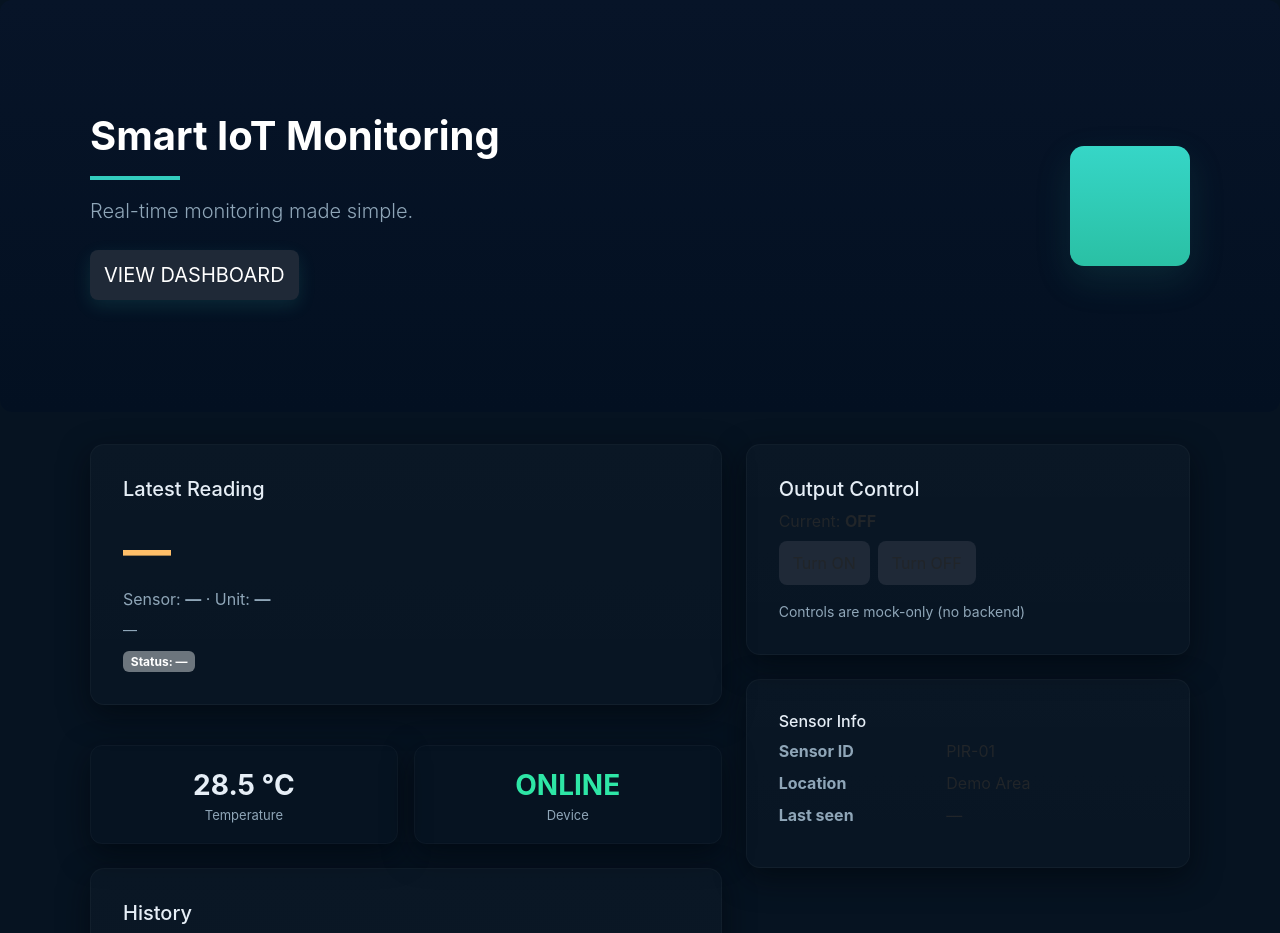
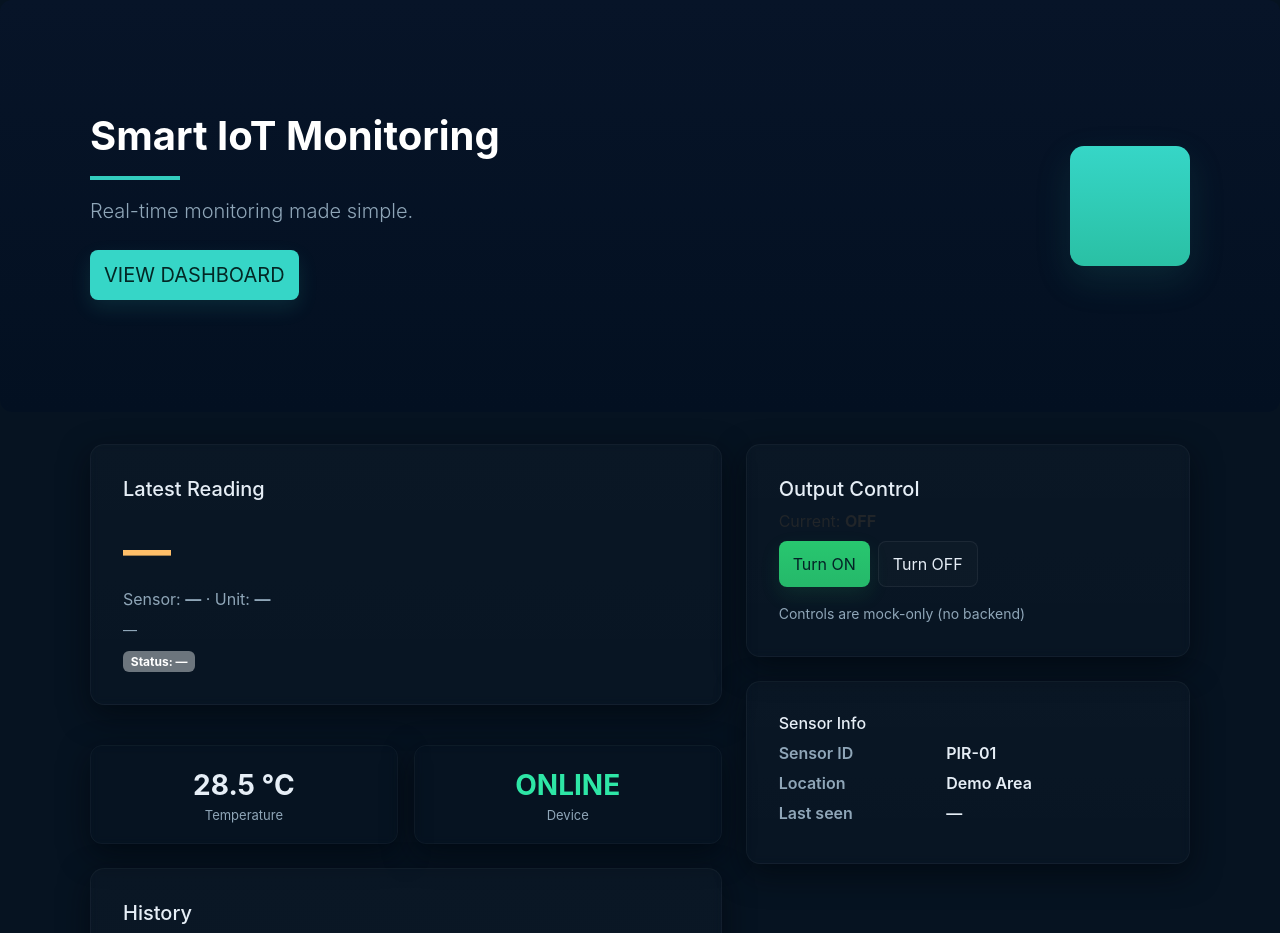
Before and after one commit to abduldidaagun6767/DevOps-Prelim-Practical-Exam, a FastAPI app: page / in a window 1280 px wide. Shown: the top 933 px of the page. Run offline with FastAPI, Linux system fonts and the light colour scheme.

Commit message:
UI: improve contrast, button visibility, and sensor-info readability

```diff
--- a/static/styles.css
+++ b/static/styles.css
@@ -18,7 +18,7 @@
 .brand .subtitle{ margin:0; color:var(--muted); font-size:13px }
 .icon-btn{ background:transparent; border:1px solid rgba(255,255,255,0.04); color:inherit; padding:6px 8px; border-radius:8px; cursor:pointer }
 .grid{ display:grid; grid-template-columns: 1fr 340px; gap:18px; margin-top:18px }
-.card{ background:linear-gradient(180deg, rgba(255,255,255,0.02), rgba(255,255,255,0.01)); padding:16px; border-radius:14px; box-shadow: 0 10px 30px rgba(2,6,12,0.6); border:1px solid rgba(255,255,255,0.03) }
+.card{ background:linear-gradient(180deg, rgba(255,255,255,0.02), rgba(255,255,255,0.01)); padding:16px; border-radius:14px; box-shadow: 0 10px 30px rgba(2,6,12,0.6); border:1px solid rgba(255,255,255,0.04); backdrop-filter: blur(4px) }
 .stat-card{ border-radius:12px; padding:18px; text-align:center; background:transparent }
 .stat-value{ font-size:28px; font-weight:700; color:var(--text) }
 .stat-label{ color:var(--muted-2); font-size:13px }
@@ -35,8 +35,14 @@
 .status{ margin-top:10px }
 .controls-card .device-status{ font-weight:600; margin-bottom:12px }
 .buttons{ display:flex; gap:10px }
-.btn{ padding:10px 14px; border-radius:8px; border:none; cursor:pointer; background:#1f2937; color:inherit }
-.btn.primary{ background:var(--accent) }
+.btn{ padding:10px 14px; border-radius:8px; border:none; cursor:pointer }
+.btn:not(.btn-success):not(.btn-outline-secondary):not(.btn-cyan):not(.btn-primary){ background: rgba(255,255,255,0.02); color:var(--text); border:1px solid rgba(255,255,255,0.03) }
+.btn.primary{ background:var(--accent); color:#032725 }
+
+/* Make Bootstrap semantic buttons more visible on dark background */
+.btn-success{ background: linear-gradient(180deg,#28c76f,#25b86a) !important; color:#042226 !important; border:none !important; box-shadow:0 8px 20px rgba(40,199,111,0.12) }
+.btn-outline-secondary{ background: rgba(255,255,255,0.02) !important; color:var(--text) !important; border:1px solid rgba(255,255,255,0.06) !important }
+.btn-cyan{ background:var(--accent); color:#032725; border:none; box-shadow:0 8px 20px rgba(54,214,199,0.12) }
 .history-card .chart-wrap{ height:260px }
 .chart-wrap canvas{ width:100% !important; height:260px !important }
 .history-table-wrap{ margin-top:12px; max-height:220px; overflow:auto }
@@ -46,6 +52,17 @@
 .display-5{ color:var(--accent-2) }
 .badge-motion{ background: linear-gradient(90deg,var(--accent) 0%, #2ac0a4 100%); color: #042226 }
 .badge-idle{ background: rgba(255,255,255,0.04); color:var(--muted) }
+
+/* Sensor info readability */
+.card dl dt{ color:var(--muted-2); font-weight:600 }
+.card dl dd{ color:var(--text); margin-bottom:6px; font-weight:600 }
+
+/* Latest reading emphasis */
+.display-5{ color:var(--accent-2); font-weight:700 }
+#latest-value{ font-size:48px }
+
+/* Improve small screen spacing for buttons */
+@media (max-width:480px){ .d-flex.gap-2{ flex-direction:column } .d-flex.gap-2 .btn{ width:100% } }
 .loader.small{ width:18px; height:18px; border-radius:50%; border:2px solid rgba(255,255,255,0.06); border-top-color:var(--accent); animation:spin 1s linear infinite; display:none }
 
 @keyframes spin{ to{ transform:rotate(360deg) } }
```
